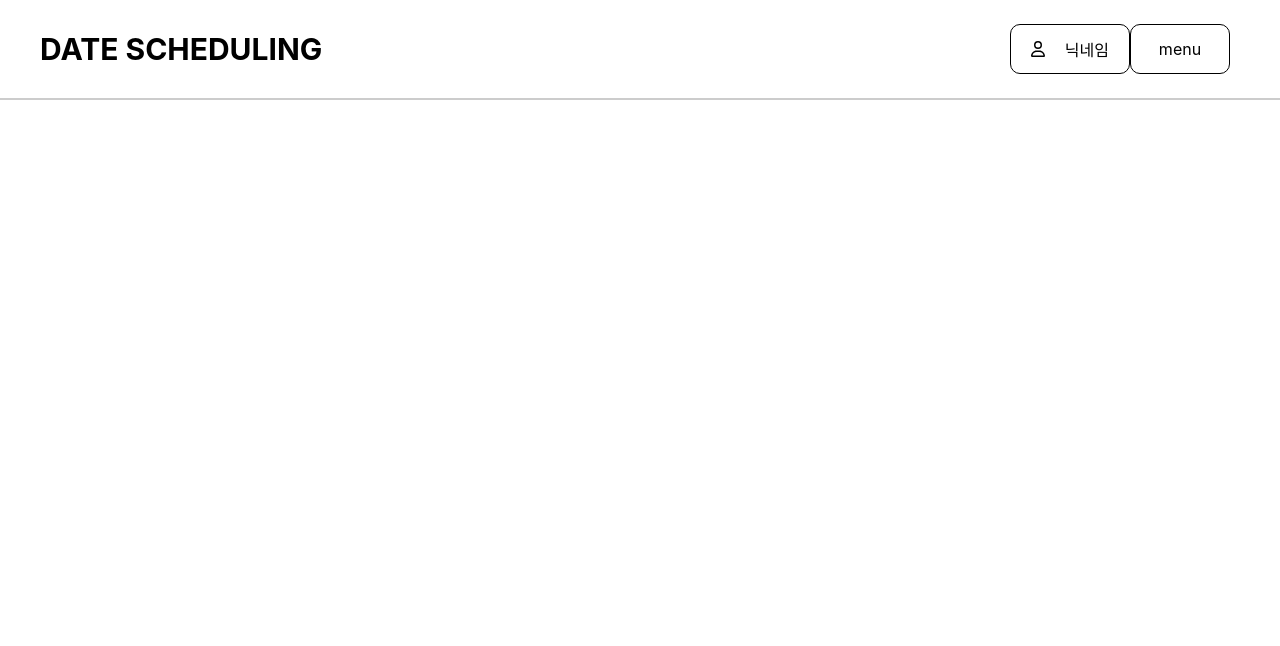
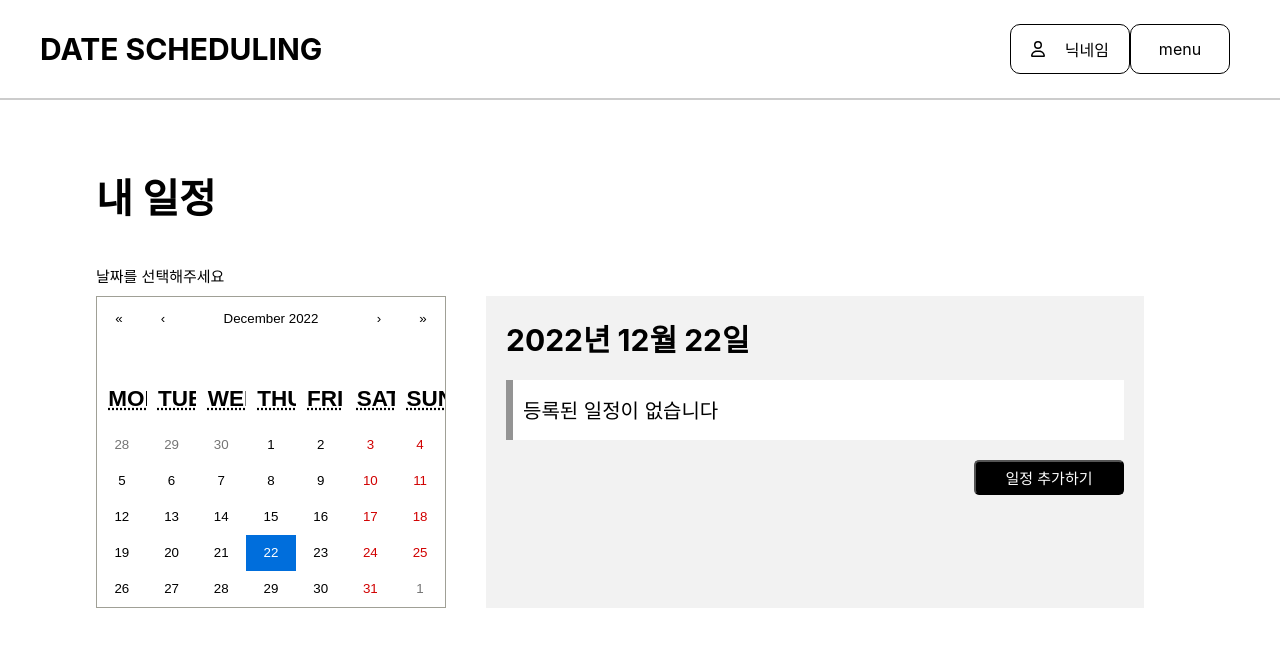
Before and after one commit to YounSoyoung/date_scheduling_Front, a React (Create React App) app: page /newcourse/1 in a window 1280 px wide. Shown: the top 646 px of the page. Built offline with nearby package versions, Linux system fonts and the light colour scheme.

Commit message:
일정 등록

```diff
--- a/package.json
+++ b/package.json
@@ -11,10 +11,14 @@
     "@fortawesome/react-fontawesome": "^0.2.0",
     "@mui/icons-material": "^5.11.0",
     "@mui/material": "^5.11.1",
+    "@mui/x-date-pickers": "^5.0.12",
     "@testing-library/jest-dom": "^5.16.5",
     "@testing-library/react": "^13.4.0",
     "@testing-library/user-event": "^13.5.0",
+    "dayjs": "^1.11.7",
+    "moment": "^2.29.4",
     "react": "^18.2.0",
+    "react-calendar": "^4.0.0",
     "react-dom": "^18.2.0",
     "react-router-dom": "^6.6.0",
     "react-scripts": "5.0.1",
--- /dev/null
+++ b/src/components/OneCourse.js
@@ -0,0 +1,23 @@
+import React, {useState} from "react";
+import '../css/OneCourse.css';
+import ClearOutlinedIcon from '@mui/icons-material/ClearOutlined';
+import { display } from "@mui/system";
+
+const OneCourse = ({mypost}) => {
+    const [mypostState, setMyPostState] = useState(mypost);
+
+
+    const {postId, title} = mypostState;
+
+
+
+    return(
+        <div className="oneCourse">
+            <div style={{fontSize: 20}}>일정</div>
+            <div className="savedPostTitle">{title}</div>
+            <ClearOutlinedIcon />
+        </div>
+    );
+};
+
+export default OneCourse;
--- /dev/null
+++ b/src/css/Calendar.css
@@ -0,0 +1,117 @@
+.react-calendar {
+    width: 350px;
+    max-width: 100%;
+    background: white;
+    border: 1px solid #a0a096;
+    font-family: Arial, Helvetica, sans-serif;
+    line-height: 1.125em;
+  }
+  .react-calendar--doubleView {
+    width: 700px;
+  }
+  .react-calendar--doubleView .react-calendar__viewContainer {
+    display: flex;
+    margin: -0.5em;
+  }
+  .react-calendar--doubleView .react-calendar__viewContainer > * {
+    width: 50%;
+    margin: 0.5em;
+  }
+  .react-calendar,
+  .react-calendar *,
+  .react-calendar *:before,
+  .react-calendar *:after {
+    -moz-box-sizing: border-box;
+    -webkit-box-sizing: border-box;
+    box-sizing: border-box;
+  }
+  .react-calendar button {
+    margin: 0;
+    border: 0;
+    outline: none;
+  }
+  .react-calendar button:enabled:hover {
+    cursor: pointer;
+  }
+  .react-calendar__navigation {
+    display: flex;
+    height: 44px;
+    margin-bottom: 1em;
+  }
+  .react-calendar__navigation button {
+    min-width: 44px;
+    background: none;
+  }
+  .react-calendar__navigation button:disabled {
+    background-color: #f0f0f0;
+  }
+  .react-calendar__navigation button:enabled:hover,
+  .react-calendar__navigation button:enabled:focus {
+    background-color: #e6e6e6;
+  }
+  .react-calendar__month-view__weekdays {
+    text-align: center;
+    text-transform: uppercase;
+    font-weight: bold;
+    font-size: 0.75em;
+  }
+  .react-calendar__month-view__weekdays__weekday {
+    padding: 0.5em;
+  }
+  .react-calendar__month-view__weekNumbers .react-calendar__tile {
+    display: flex;
+    align-items: center;
+    justify-content: center;
+    font-size: 0.75em;
+    font-weight: bold;
+  }
+  .react-calendar__month-view__days__day--weekend {
+    color: #d10000;
+  }
+  .react-calendar__month-view__days__day--neighboringMonth {
+    color: #757575;
+  }
+  .react-calendar__year-view .react-calendar__tile,
+  .react-calendar__decade-view .react-calendar__tile,
+  .react-calendar__century-view .react-calendar__tile {
+    padding: 2em 0.5em;
+  }
+  .react-calendar__tile {
+    max-width: 100%;
+    padding: 10px 6.6667px;
+    background: none;
+    text-align: center;
+    line-height: 16px;
+  }
+  .react-calendar__tile:disabled {
+    background-color: #f0f0f0;
+  }
+  .react-calendar__tile:enabled:hover,
+  .react-calendar__tile:enabled:focus {
+    background-color: #e6e6e6;
+  }
+  .react-calendar__tile--now {
+    background: #ffff76;
+  }
+  .react-calendar__tile--now:enabled:hover,
+  .react-calendar__tile--now:enabled:focus {
+    background: #ffffa9;
+  }
+  .react-calendar__tile--hasActive {
+    background: #76baff;
+  }
+  .react-calendar__tile--hasActive:enabled:hover,
+  .react-calendar__tile--hasActive:enabled:focus {
+    background: #a9d4ff;
+  }
+  .react-calendar__tile--active {
+    background: #006edc;
+    color: white;
+  }
+  .react-calendar__tile--active:enabled:hover,
+  .react-calendar__tile--active:enabled:focus {
+    background: #1087ff;
+  }
+  .react-calendar--selectRange .react-calendar__tile--hover {
+    background-color: #e6e6e6;
+  }
--- /dev/null
+++ b/src/css/NewDateCourse.css
@@ -0,0 +1,25 @@
+.courseBox {
+    display: flex;
+    margin: 10px auto;
+}
+
+.scheduleBox {
+    background: #f2f2f2;
+    width: 80%;
+    margin: 0 40px;
+    padding: 20px;
+
+    display: flex;
+    flex-direction: column;
+}
+
+.addScheduleBtn{
+    background: #000;
+    color: #fff;
+    align-self: flex-end;
+    border-radius: 5px;
+    height: 35px;
+    width: 150px;
+
+    font-size: 15px;
+}
--- /dev/null
+++ b/src/css/OneCourse.css
@@ -0,0 +1,28 @@
+.oneCourse{
+    display: flex;
+    background: #fff;
+    margin: 20px 0;
+    padding: 0 10px;
+
+    height: 60px;
+    align-items: center;
+
+    border-left: 7px solid rgb(148, 148, 148);
+
+}
+
+.savedPostTitle{
+    margin: 0 10px;
+    background: #000;
+    color: #fff;
+    width: 40%;
+    height: 35px;
+
+    border-radius: 5px;
+    display: flex;
+    justify-content: center;
+    align-items: center;
+
+    font-size: 20px;
+    font-weight: bold;
+}
--- /dev/null
+++ b/src/pages/NewDateCourse.js
@@ -0,0 +1,123 @@
+import moment from "moment/moment";
+import React, {useEffect, useRef, useState} from "react";
+import Calendar from 'react-calendar';
+import { useLocation } from "react-router-dom";
+import '../css/Calendar.css';
+import '../css/NewDateCourse.css';
+import { API_BASE_URL } from "../config/host-config";
+import OneCourse from "../components/OneCourse";
+export const BASE_URL = API_BASE_URL + '/api/mycourses';
+
+
+const NewDateCourse = () => {
+
+    const ACCESS_TOKEN = localStorage.getItem('ACCESS_TOKEN');
+
+    const [value, setValue] = useState(new Date());
+
+    //선택한 날짜
+    const dateRef = useRef(null);
+    const [meetingDate, setMeetingDate] = useState(null);
+
+    const [myDateCourse, setMyDateCourse] = useState({
+        postId: '',
+        meetingDate: ''
+    });
+
+    const location = useLocation();
+
+    //날짜를 선택한 후 받게 되는 POST 객체
+    const [mypostList, setMyPostList] = useState([]);
+    const [postCnt, setPostCnt] = useState(0);
+
+    //날짜 선택 -> 전에 저장해놨던 일정을 조회(저장되어있는 POST)
+    const clickDateHandler = e => {
+        dateRef.current = e;
+        console.log(moment(dateRef.current).format("YYYY-MM-DD"));
+        let selectedDate = moment(dateRef.current).format("YYYY-MM-DD");
+        setMyDateCourse({...myDateCourse, meetingDate: selectedDate});
+
+
+
+        fetch(BASE_URL+`/mycourse/${selectedDate}`, {
+            method: 'GET',
+            headers: {
+                'Authorization' : 'Bearer ' + ACCESS_TOKEN
+            }
+        })
+        .then(res => res.json())
+        .then(json => {
+            console.log(json);
+            setPostCnt(json.count);
+            setMyPostList(json.posts);
+        });
+
+        // addCourseHandler(myDateCourse);
+
+    }
+
+    const mycourseItems = mypostList.map(mypost => <OneCourse key={mypost.postId} mypost={mypost}/>)
+
+
+
+    //새로운 일정 등록하기
+    const addCourseHandler = () => {
+        console.log('myDateCourse: ', myDateCourse);
+
+        fetch(BASE_URL, {
+            method: 'POST',
+            headers: {
+                'Content-type': 'application/json',
+                'Authorization' : 'Bearer ' + ACCESS_TOKEN
+            },
+            body: JSON.stringify(myDateCourse)
+        })
+        .then(res => res.json())
+        .then(json => {
+            console.log(json);
+            setPostCnt(json.count);
+            setMyPostList(json.posts);
+        })
+    };
+
+
+    useEffect(() => {
+        let pageLocation = location.pathname;
+        let pageId = pageLocation.substring(11);
+        console.log(pageId);
+        setMyDateCourse({...myDateCourse, postId: pageId});
+
+
+    },[]);
+
+    const noSchedule = (
+        <div className="oneCourse">
+            <div style={{fontSize: 20}}>등록된 일정이 없습니다</div>
+        </div>
+    );
+
+    return (
+        <>
+            <div className="wrapper">
+                <h5 style={{fontSize: 40, marginBottom: 40}}>내 일정</h5>
+                <div style={{fontSize: 15}}>날짜를 선택해주세요</div>
+                <div className="courseBox">
+                    <Calendar onChange={setValue} onClickDay={clickDateHandler} value={value} className="react-calendar"/>
+                    <div className="scheduleBox">
+                        <div style={{fontWeight: 700}}>
+                            {moment(value).format("YYYY년 MM월 DD일")}
+                        </div>
+                        <box className="mySchedules">
+                            {postCnt ? mycourseItems : noSchedule}
+                        </box>
+                        <button className="addScheduleBtn" onClick={addCourseHandler}>일정 추가하기</button>
+                    </div>
+
+                </div>
+
+            </div>
+        </>
+    );
+};
+
+export default NewDateCourse;
--- a/src/pages/PostDetail.js
+++ b/src/pages/PostDetail.js
@@ -108,7 +108,7 @@ const PostDetail = () => {
                 <div className="titleAndIcons">
                     <h1 className="postTitle">{title}</h1>
                     <div className="postIcons">
-                        <a className="calendar" href="#">
+                        <a className="calendar" href={`/newcourse/${postId}`}>
                             <FontAwesomeIcon icon={faCalendar} size="2x"/>
                         </a>
                         <FontAwesomeIcon icon={faBookmark} size="2x"/>
--- a/src/router/AppRouter.js
+++ b/src/router/AppRouter.js
@@ -13,6 +13,7 @@ import Login from "../components/Login";
 import MyBookmark from "../pages/MyBookmark";
 import Comment from "../components/Comment";
 import ModifyPost from "../pages/ModifyPost";
+import NewDateCourse from "../pages/NewDateCourse";
 
 const AppRouter = () => {
     return (
@@ -25,7 +26,9 @@ const AppRouter = () => {
                 <Route path="/join" element={<Join />} />
                 {/* '/new' 경로로 요청하면 NewPost 컴포넌트를 렌더링*/}
                 <Route path="/new" element={<NewPost/>}/>
-                {/* '/new' 경로로 요청하면 NewPost 컴포넌트를 렌더링*/}
+                {/* '/:postId/newcourse' 경로로 요청하면 NewDateCourse 컴포넌트를 렌더링*/}
+                <Route path="/newcourse/:postId" element={<NewDateCourse />}/>
+                {/* '//mypost/{postId}' 경로로 요청하면 ModifyPost 컴포넌트를 렌더링*/}
                 <Route path="/mypost/:postId" element={<ModifyPost/>}/>
                 {/* '/{postid}' 경로로 요청하면 NewPost 컴포넌트를 렌더링*/}
                 <Route path="/:postId" element={<PostDetail/>}>
```
Also changed, not shown: 1 other file (tests, documents, lock files or other folders).
